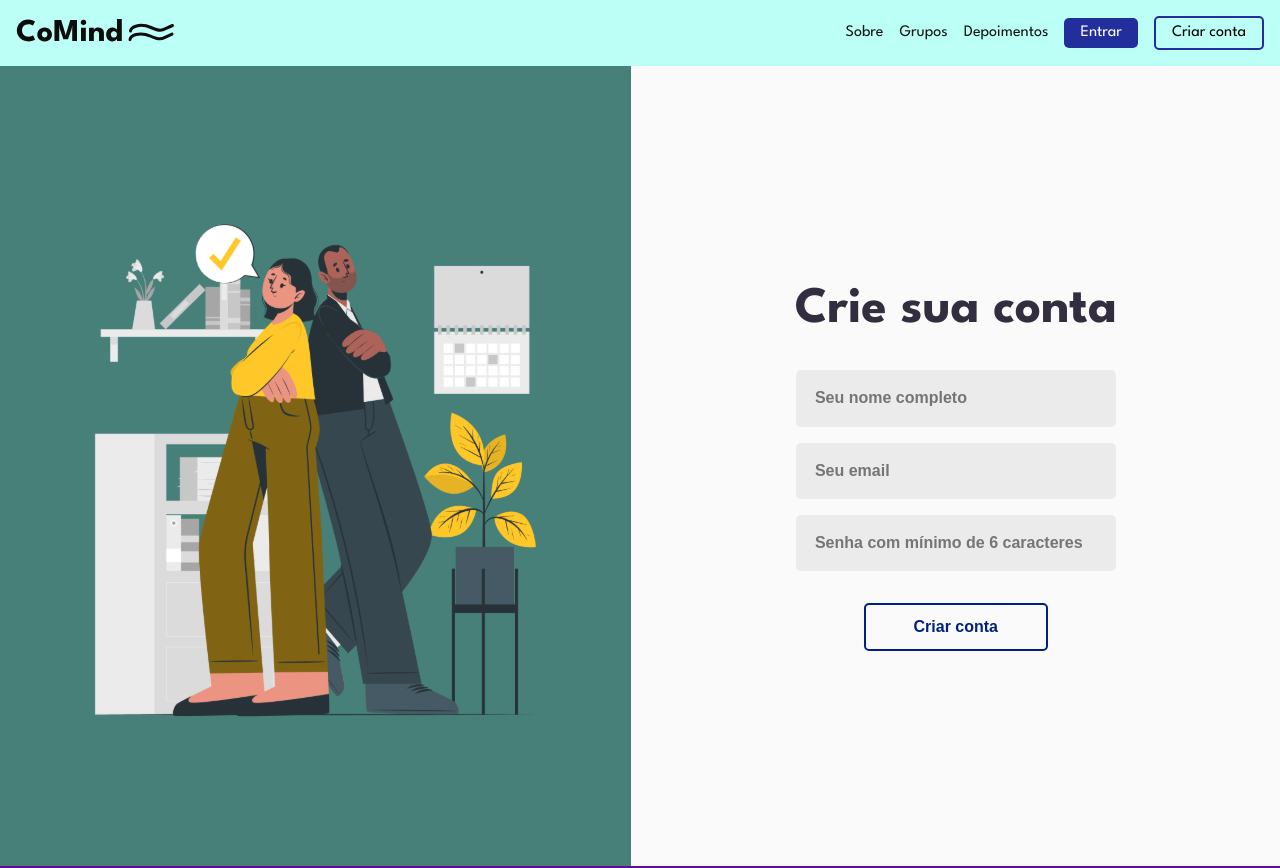
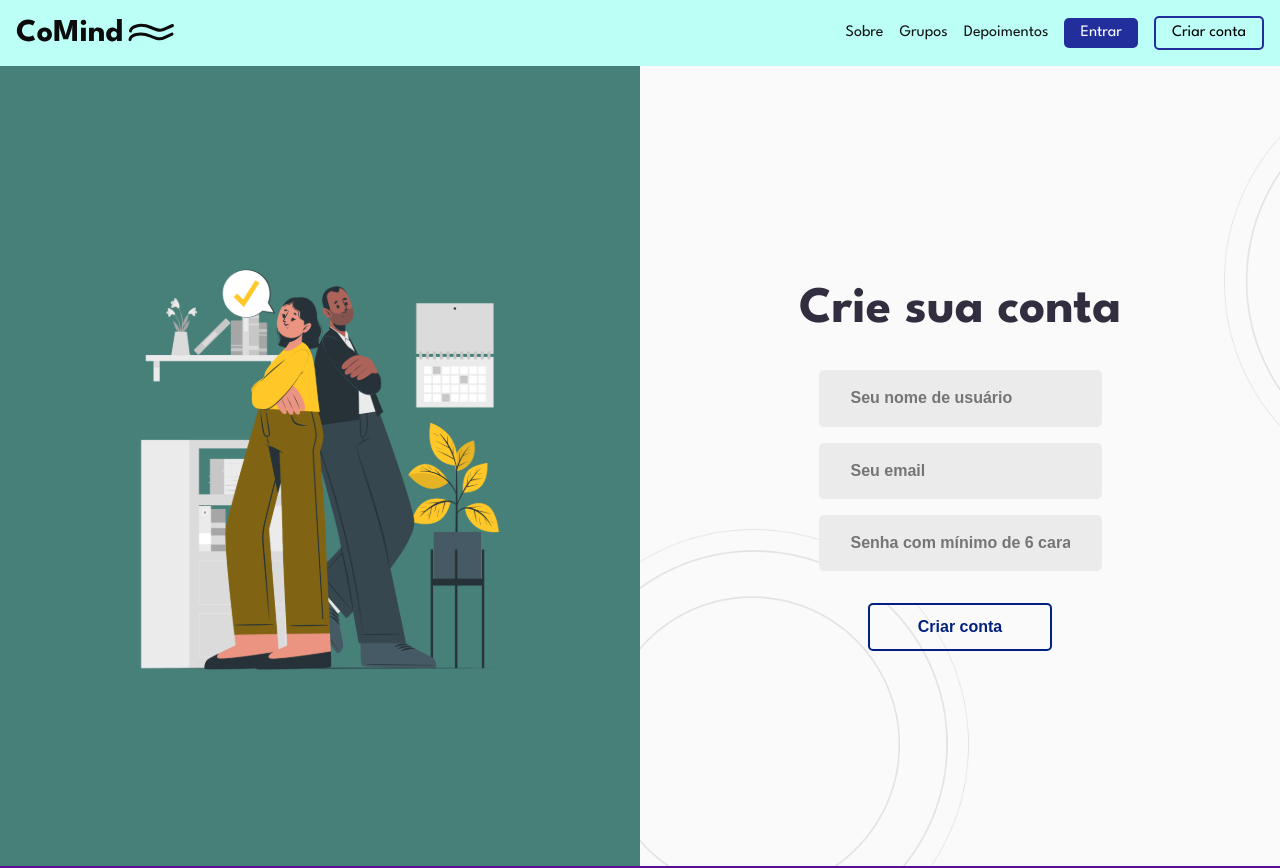
Before and after one commit to ingrydf12/coMind-Front, a React (Vite) app: page /register in a window 1280 px wide. Shown: the top 868 px of the page. Built offline with nearby package versions, Linux system fonts and the light colour scheme.

Commit message:
fix: css file

```diff
--- a/src/pages/Register/Register.css
+++ b/src/pages/Register/Register.css
@@ -1,43 +1,42 @@
-*{
-    margin: 0;
-    padding: 0;
-}
-
 .register-container{
     display: flex;
     flex-direction: row;
     justify-content: center;
-    height: 100vh;
 }
 
 .register-banner{
     display: flex;
+    width: 100%;
     padding: 2rem;
     background-color: var(--bg-container);
     align-items: center;
-    justify-items: center;
+    justify-content: center;
 }
 
 .register-banner img{
-    width: 100%;
+    width: 80%;
     height: fit-content;
 }
 
 .register-log{
     background-color: #fafafa;
     color: #322D3F;
+    width: 100%;
+    padding: 2rem;
     justify-items: center;
     align-content: center;
-    padding: 3rem;
+    background-image: url("../../assets/textures/textureAuth.png");
+    background-position: center;
+    background-size: cover;
 }
 
 .register-auth {
     display: flex;
     flex-direction: column;
+    width: 100%;
     padding: 5rem;
     background-color: #fafafa;
     color: #322D3F;
-    width: 100%;
     gap: 1rem;
     justify-content: center;
 }
@@ -50,26 +49,22 @@
     display: flex;
     flex-direction: column;
     gap: 1rem;
+    width: 100%;
     background-color: #fafafa;
     color: #322D3F;
     padding: 2rem 0;
     align-items: center;
-    width: 100%;
 }
 
 .form-signin-components input {
-    padding: 1.2rem;
+    padding: 1.2rem 2rem;
     font-size: 1rem;
     font-weight: 600;
     border-radius: 5px;
     background-color: #EBEBEB;
     border: none;
-    width: 20rem;
+    width: 100%;
     color: #322D3F;
-}
-
-.register-banner, .register-log{
-    width: 100%;
 }
 
 @media only screen and (max-width: 600px){
--- a/src/pages/Register/Register.jsx
+++ b/src/pages/Register/Register.jsx
@@ -40,7 +40,7 @@ const Register = () => {
                 <h1>Crie sua conta</h1>
             <form className="form-signin" onSubmit={handleRegister}>
                     <div className="form-signin-components">
-                        <input type="text" onChange={(e) => setName(e.target.value)} placeholder="Seu nome completo" />
+                        <input type="text" onChange={(e) => setName(e.target.value)} placeholder="Seu nome de usuário" />
                         <input type="email" onChange={(e) => setEmail(e.target.value)} placeholder="Seu email" />
                         <input type="password" onChange={(e) => setPassword(e.target.value)} placeholder="Senha com mínimo de 6 caracteres" />
                     </div>
```
